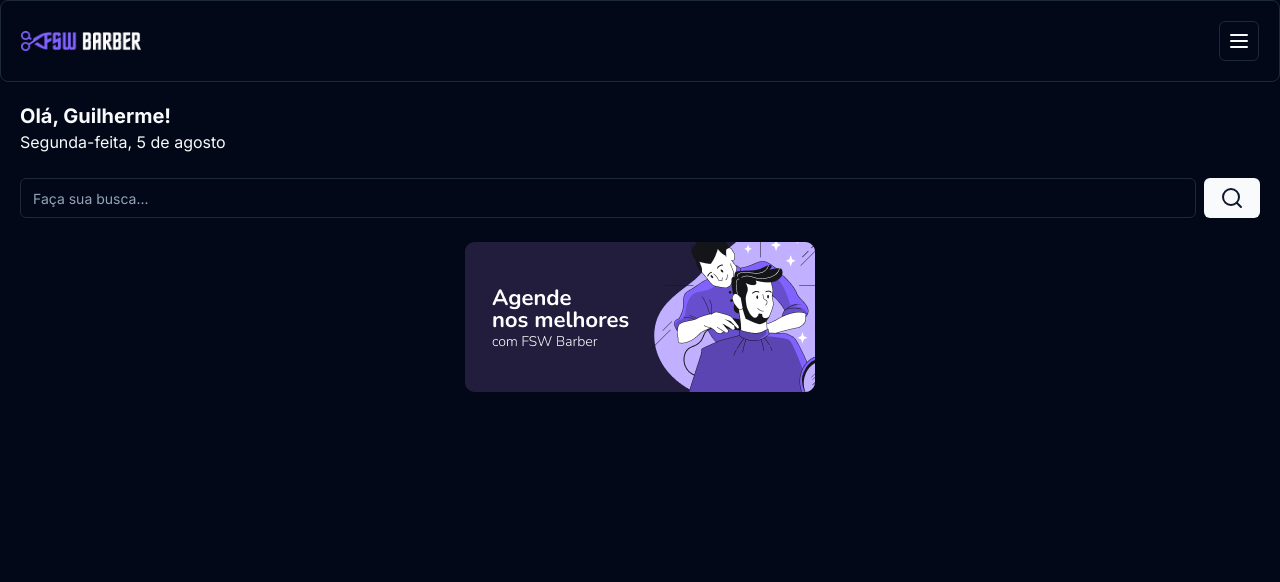
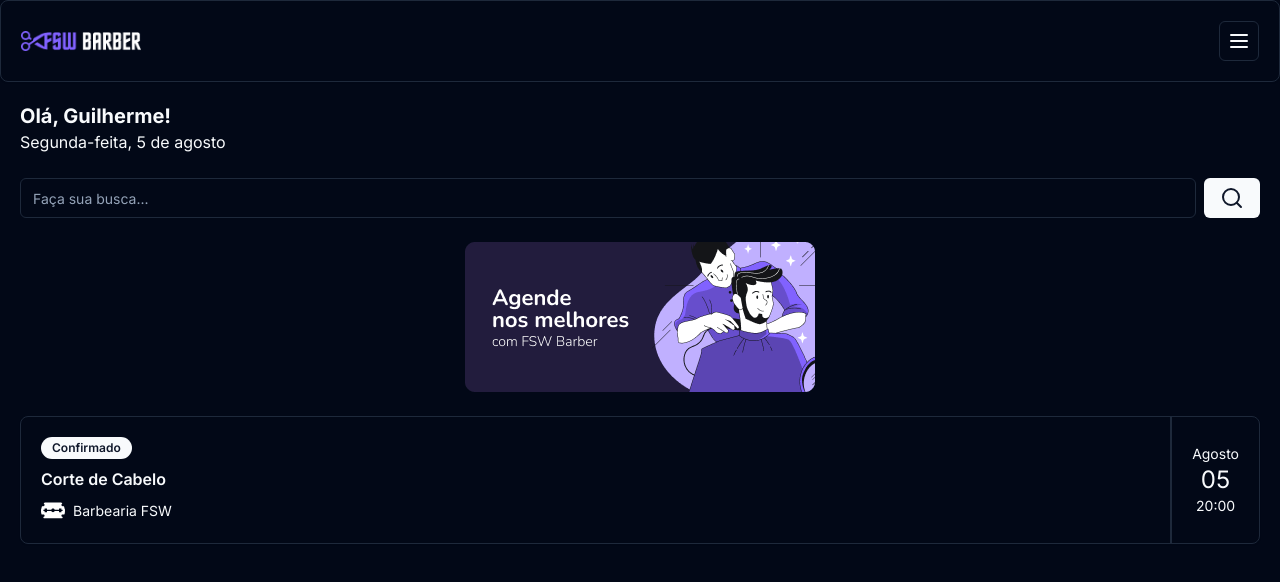
Before and after one commit to gmvandanezi/fsw-barber, a Next.js app: page / in a window 1280 px wide. Shown: the top 582 px of the page. Built offline with nearby package versions, Linux system fonts and the light colour scheme.

Commit message:
feat: add booking item

```diff
--- /dev/null
+++ b/app/_components/ui/avatar.tsx
@@ -0,0 +1,50 @@
+"use client"
+
+import * as React from "react"
+import * as AvatarPrimitive from "@radix-ui/react-avatar"
+
+import { cn } from "@/app/_lib/utils"
+
+const Avatar = React.forwardRef<
+  React.ElementRef<typeof AvatarPrimitive.Root>,
+  React.ComponentPropsWithoutRef<typeof AvatarPrimitive.Root>
+>(({ className, ...props }, ref) => (
+  <AvatarPrimitive.Root
+    ref={ref}
+    className={cn(
+      "relative flex h-10 w-10 shrink-0 overflow-hidden rounded-full",
+      className,
+    )}
+    {...props}
+  />
+))
+Avatar.displayName = AvatarPrimitive.Root.displayName
+
+const AvatarImage = React.forwardRef<
+  React.ElementRef<typeof AvatarPrimitive.Image>,
+  React.ComponentPropsWithoutRef<typeof AvatarPrimitive.Image>
+>(({ className, ...props }, ref) => (
+  <AvatarPrimitive.Image
+    ref={ref}
+    className={cn("aspect-square h-full w-full", className)}
+    {...props}
+  />
+))
+AvatarImage.displayName = AvatarPrimitive.Image.displayName
+
+const AvatarFallback = React.forwardRef<
+  React.ElementRef<typeof AvatarPrimitive.Fallback>,
+  React.ComponentPropsWithoutRef<typeof AvatarPrimitive.Fallback>
+>(({ className, ...props }, ref) => (
+  <AvatarPrimitive.Fallback
+    ref={ref}
+    className={cn(
+      "flex h-full w-full items-center justify-center rounded-full bg-muted",
+      className,
+    )}
+    {...props}
+  />
+))
+AvatarFallback.displayName = AvatarPrimitive.Fallback.displayName
+
+export { Avatar, AvatarImage, AvatarFallback }
--- /dev/null
+++ b/app/_components/ui/badge.tsx
@@ -0,0 +1,36 @@
+import * as React from "react"
+import { cva, type VariantProps } from "class-variance-authority"
+
+import { cn } from "@/app/_lib/utils"
+
+const badgeVariants = cva(
+  "inline-flex items-center rounded-full border px-2.5 py-0.5 text-xs font-semibold transition-colors focus:outline-none focus:ring-2 focus:ring-ring focus:ring-offset-2",
+  {
+    variants: {
+      variant: {
+        default:
+          "border-transparent bg-primary text-primary-foreground hover:bg-primary/80",
+        secondary:
+          "border-transparent bg-secondary text-secondary-foreground hover:bg-secondary/80",
+        destructive:
+          "border-transparent bg-destructive text-destructive-foreground hover:bg-destructive/80",
+        outline: "text-foreground",
+      },
+    },
+    defaultVariants: {
+      variant: "default",
+    },
+  },
+)
+
+export interface BadgeProps
+  extends React.HTMLAttributes<HTMLDivElement>,
+    VariantProps<typeof badgeVariants> {}
+
+function Badge({ className, variant, ...props }: BadgeProps) {
+  return (
+    <div className={cn(badgeVariants({ variant }), className)} {...props} />
+  )
+}
+
+export { Badge, badgeVariants }
--- a/app/page.tsx
+++ b/app/page.tsx
@@ -3,6 +3,9 @@
 import { Button } from "./_components/ui/button"
 import { Input } from "./_components/ui/input"
 import Image from "next/image"
+import { Card, CardContent } from "./_components/ui/card"
+import { Badge } from "./_components/ui/badge"
+import { Avatar, AvatarImage } from "./_components/ui/avatar"
 
 const Home = () => {
   return (
@@ -25,6 +28,25 @@
             alt="banner"
           />
         </div>
+        <Card className="mt-6">
+          <CardContent className="flex justify-between p-0">
+            <div className="flex flex-col gap-2 py-5 pl-5">
+              <Badge className="w-fit">Confirmado</Badge>
+              <h3 className="font-semibold">Corte de Cabelo</h3>
+              <div className="flex items-center gap-2">
+                <Avatar className="h-6 w-6">
+                  <AvatarImage src="/acabamento.svg" />
+                </Avatar>
+                <p className="text-sm">Barbearia FSW</p>
+              </div>
+            </div>
+            <div className="flex flex-col items-center justify-center border-l-2 border-solid px-5">
+              <p className="text-sm">Agosto</p>
+              <p className="text-2xl">05</p>
+              <p className="text-sm">20:00</p>
+            </div>
+          </CardContent>
+        </Card>
       </div>
     </div>
   )
--- a/package.json
+++ b/package.json
@@ -14,6 +14,7 @@
   },
   "dependencies": {
     "@prisma/client": "^5.18.0",
+    "@radix-ui/react-avatar": "^1.1.0",
     "@radix-ui/react-slot": "^1.1.0",
     "class-variance-authority": "^0.7.0",
     "clsx": "^2.1.1",
```
Also changed, not shown: 1 other file (tests, documents, lock files or other folders).
